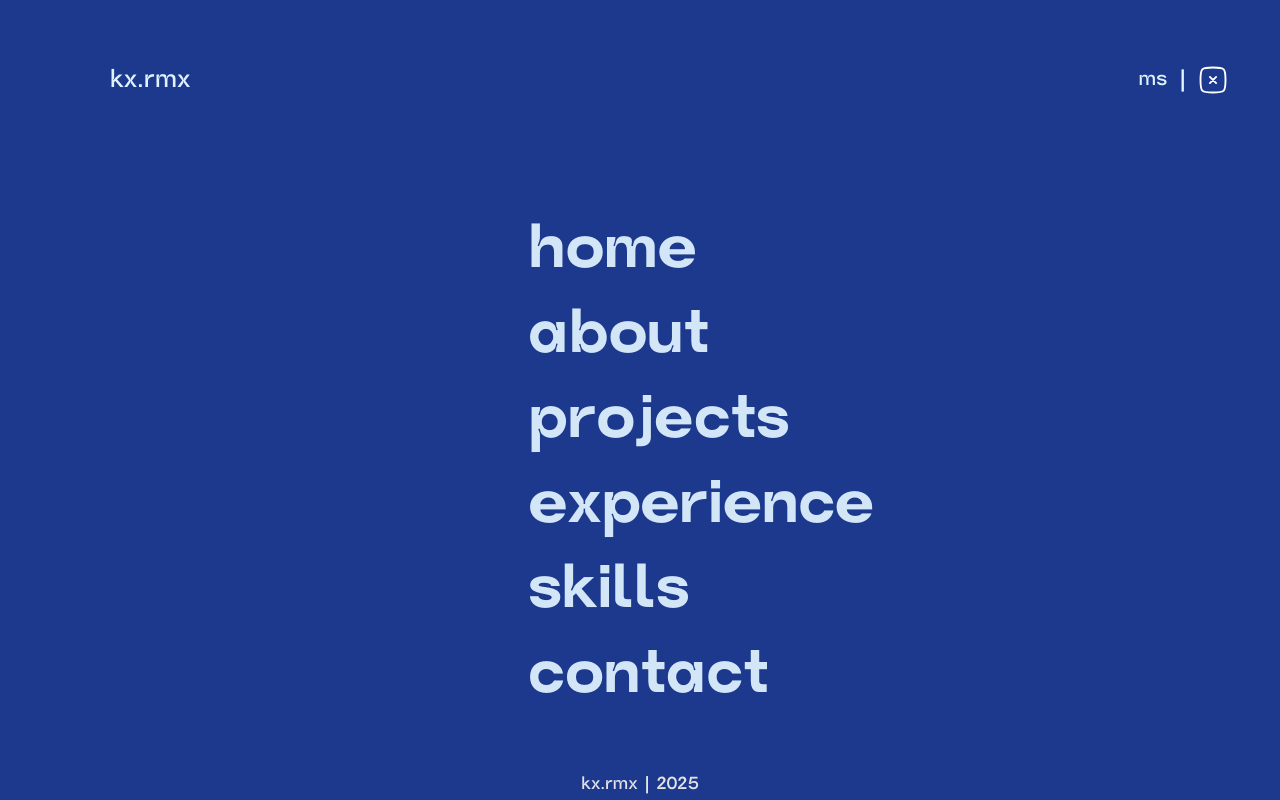
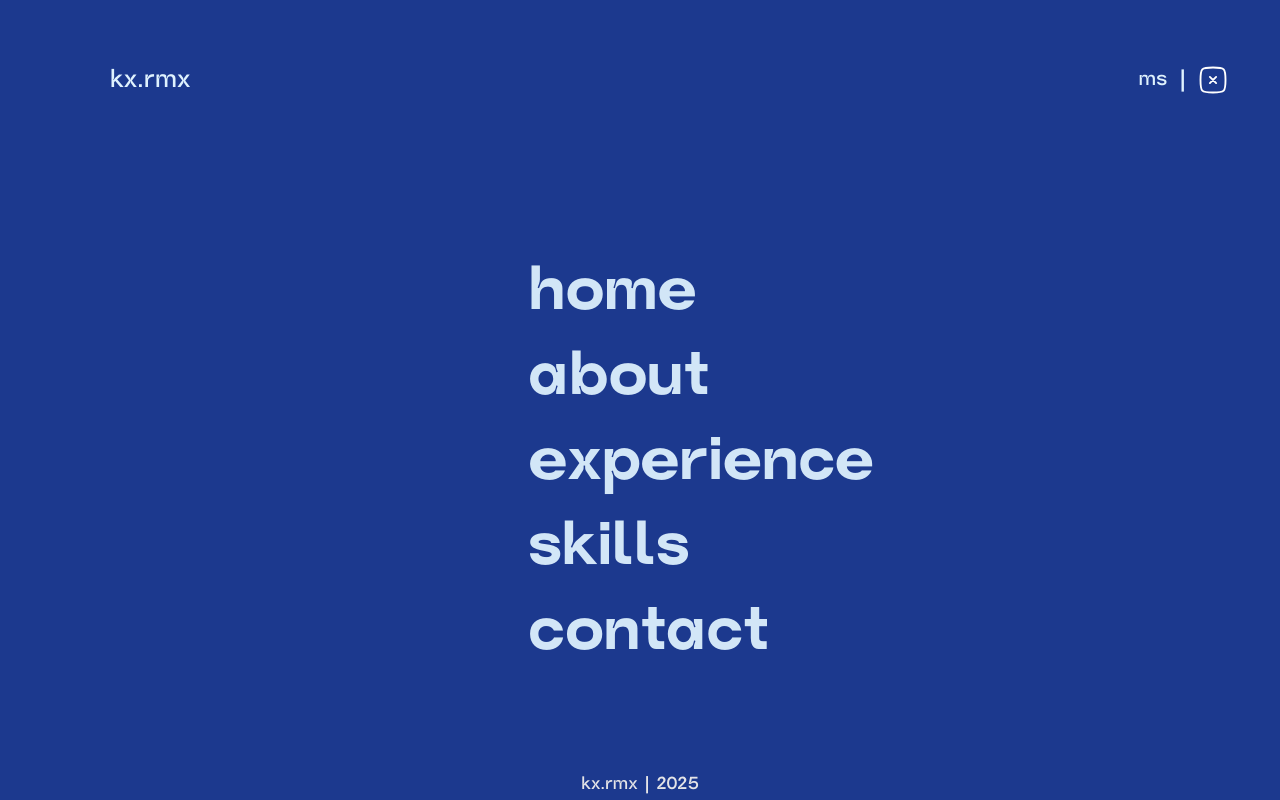
Before and after one commit to muhdamirmh/portfolio-fe, a Vue app in the folder vue-project/: page /en/home in a window 1280 px wide. Both pictures are taken after a click on the button 1212 px from the left and 80 px from the top of the page. Built offline with nearby package versions, Linux system fonts and the light colour scheme.

Commit message:
Comment /project

```diff
--- a/vue-project/src/components/pfNav.vue
+++ b/vue-project/src/components/pfNav.vue
@@ -15,7 +15,7 @@
           >about</router-link
         >
       </li>
-      <li><router-link to="/projects">projects</router-link></li>
+      <!-- <li><router-link to="/projects">projects</router-link></li> -->
       <li>
         <router-link
           :to="{ name: 'Experience', params: { locale: $route.params.locale } }"
```
